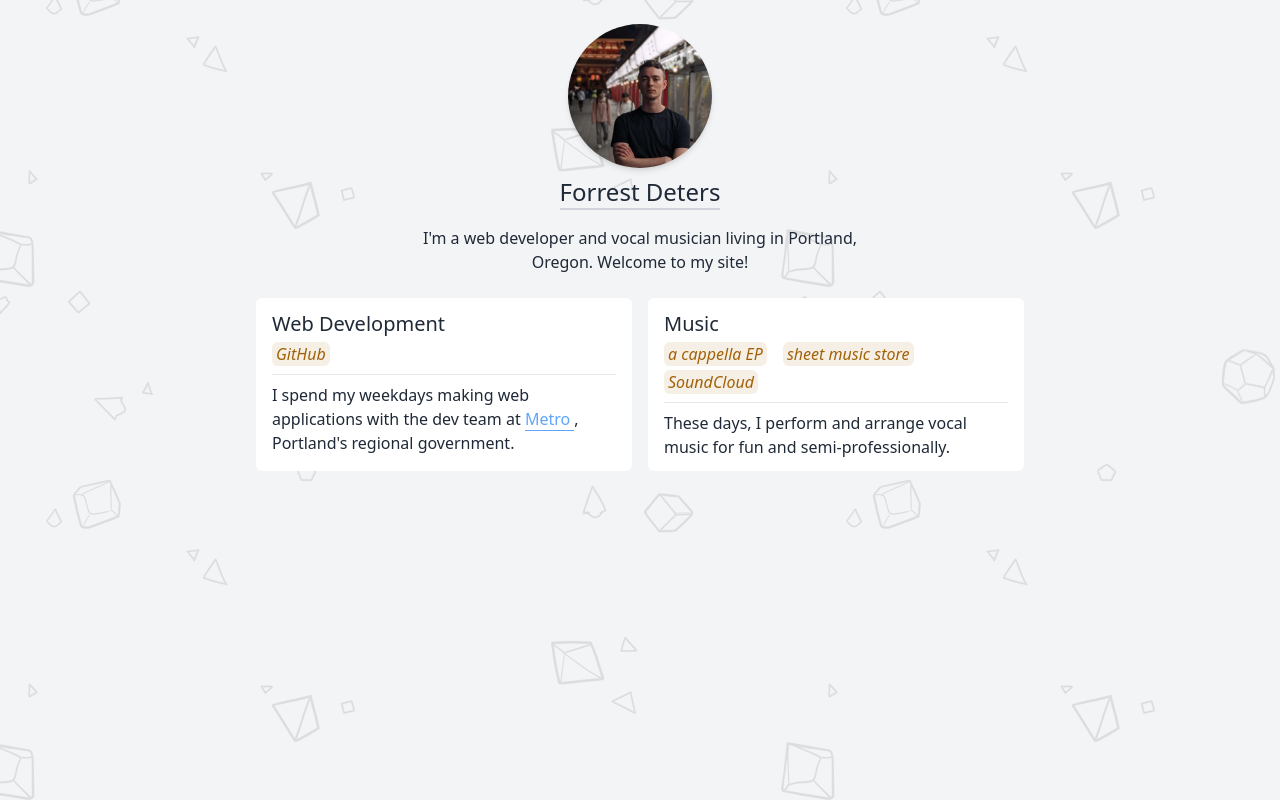
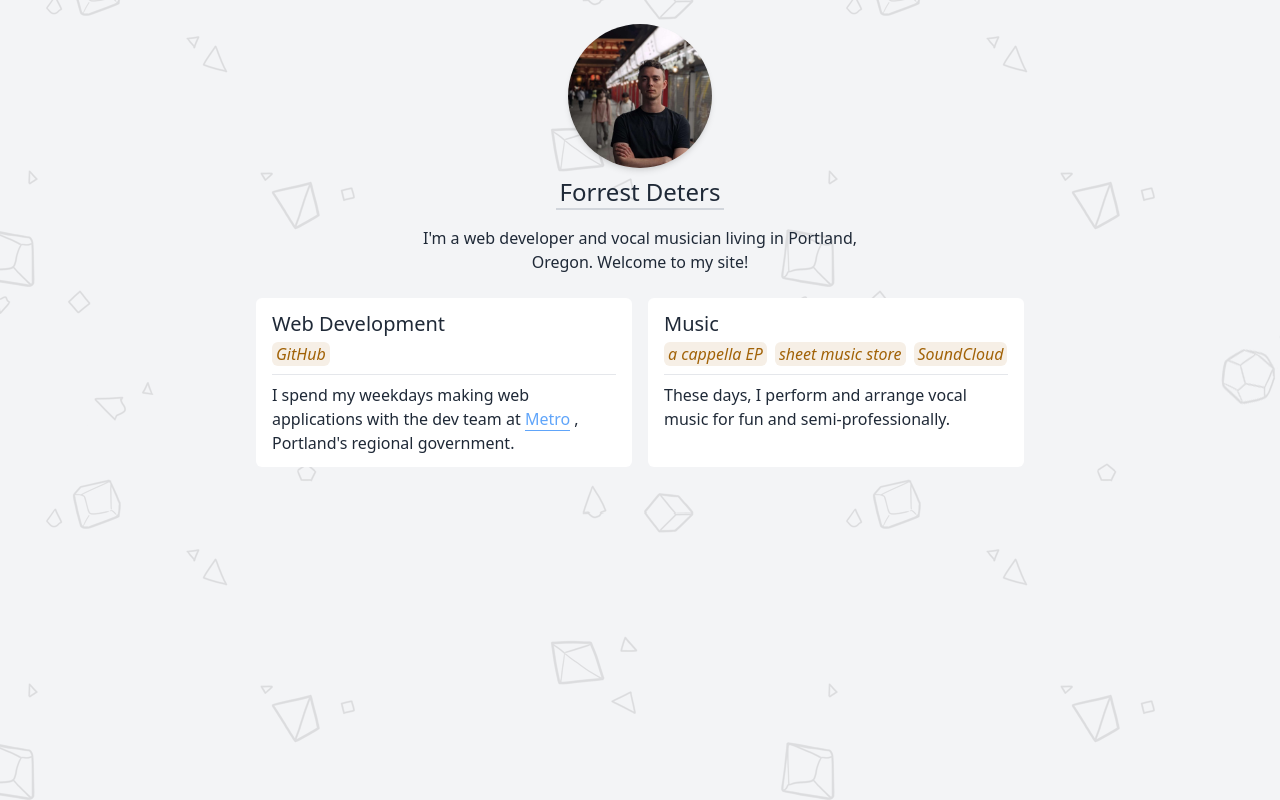
Before and after one commit to fdeters/personal-site-frontend, a SvelteKit app: page / in a window 1280 px wide. Built offline with nearby package versions, Linux system fonts and the light colour scheme.

Commit message:
styling tweaks

```diff
--- a/src/lib/components/TopicCard.svelte
+++ b/src/lib/components/TopicCard.svelte
@@ -10,7 +10,7 @@
         {title}
     </h2>
     {#if links.length}
-        <div class="mb-2 flex flex-wrap gap-x-4 gap-y-1">
+        <div class="mb-2 flex flex-wrap gap-x-2 gap-y-1">
             {#each links as link}
                 <ExternalPlatformLink href={link.url}>
                     {link.text}
--- a/src/routes/+page.svelte
+++ b/src/routes/+page.svelte
@@ -22,36 +22,47 @@
     ];
 </script>
 
-<div class="min-h-screen bg-gray-100 p-4 text-base text-gray-800
-    lg:bg-[url($lib/assets/images/dice-bg-1.png),_url($lib/assets/images/dice-bg-2.png)]">
+<svelte:head>
+    <title>Forrest Deters</title>
+</svelte:head>
+
+<div
+    class="min-h-screen bg-gray-100 p-4 text-base text-gray-800
+    lg:bg-[url($lib/assets/images/dice-bg-1.png),_url($lib/assets/images/dice-bg-2.png)]"
+>
     <div class="mx-auto">
-        <header class="mb-6 text-center mx-auto max-w-md">
+        <header class="mx-auto mb-6 max-w-md text-center">
             <div class="mb-4 flex flex-col items-center gap-2 pt-2">
                 <Avatar
                     src={HeadshotImage}
                     alt="A headshot of Forrest standing in front of a temple in Tokyo. Dramatic lighting bathes one side of his face in even white light. He's wearing a plain black t-shirt. It's a little self-serious."
                 />
                 <a href="/">
-                    <h1 class="border-b-2 border-gray-300 text-2xl font-medium">
+                    <h1
+                        class="border-b-2 border-gray-300 px-1 text-2xl font-medium"
+                    >
                         Forrest Deters
                     </h1>
                 </a>
             </div>
             <p>
-                I'm a web developer and vocal musician living in Portland, Oregon.
-                Welcome to my site!
+                I'm a web developer and vocal musician living in Portland,
+                Oregon. Welcome to my site!
             </p>
         </header>
-        <main class="flex flex-col gap-4 max-w-md mx-auto
-            lg:grid lg:grid-cols-2 lg:max-w-3xl">
+        <main
+            class="mx-auto flex max-w-md flex-col gap-4
+            lg:grid lg:max-w-3xl lg:grid-cols-2"
+        >
             <TopicCard title="Web Development" links={webDevLinks}>
                 <p>
-                    I spend my weekdays making web applications with the dev team at <BodyLink
+                    I spend my weekdays making web applications with the dev
+                    team at <BodyLink
                         href="https://oregonmetro.gov"
                         target="_blank"
                     >
                         Metro
-                    </BodyLink>, Portland's regional government.
+                    </BodyLink> , Portland's regional government.
                 </p>
             </TopicCard>
             <TopicCard title="Music" links={musicLinks}>
```
